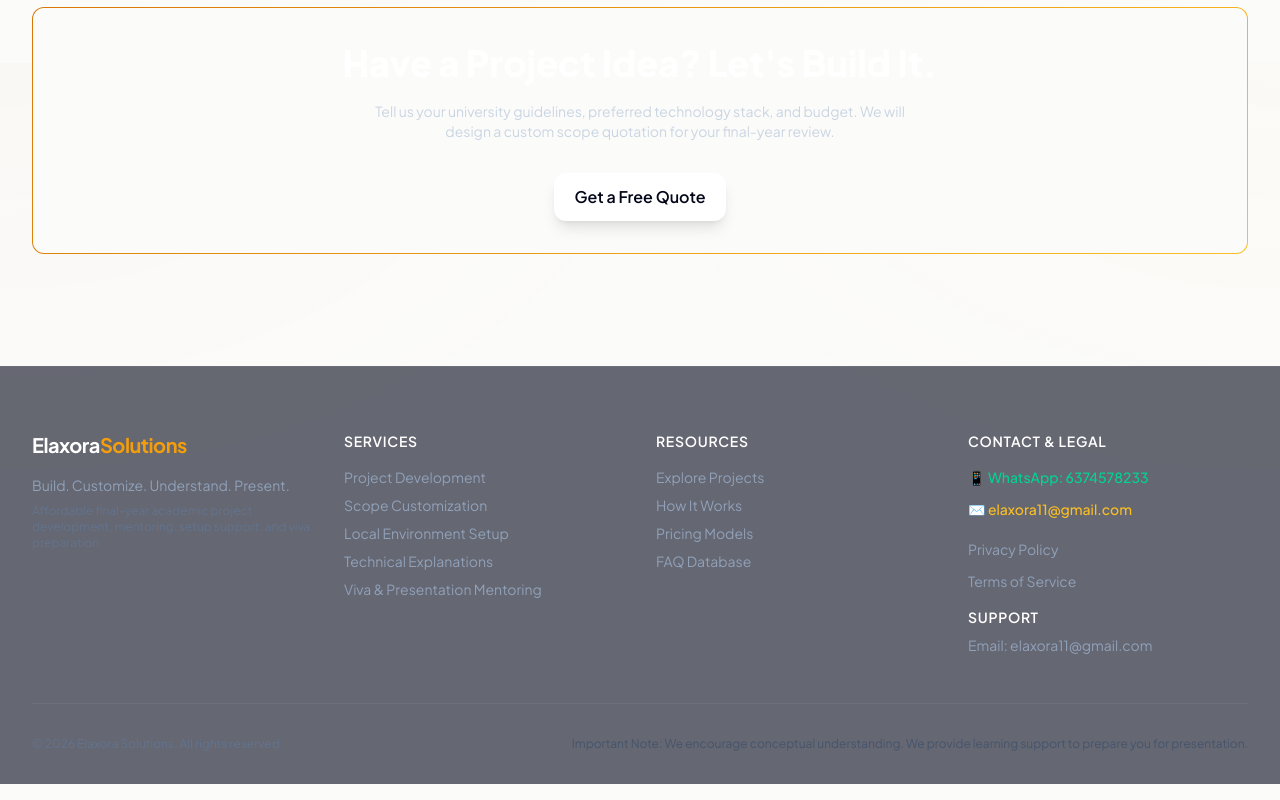
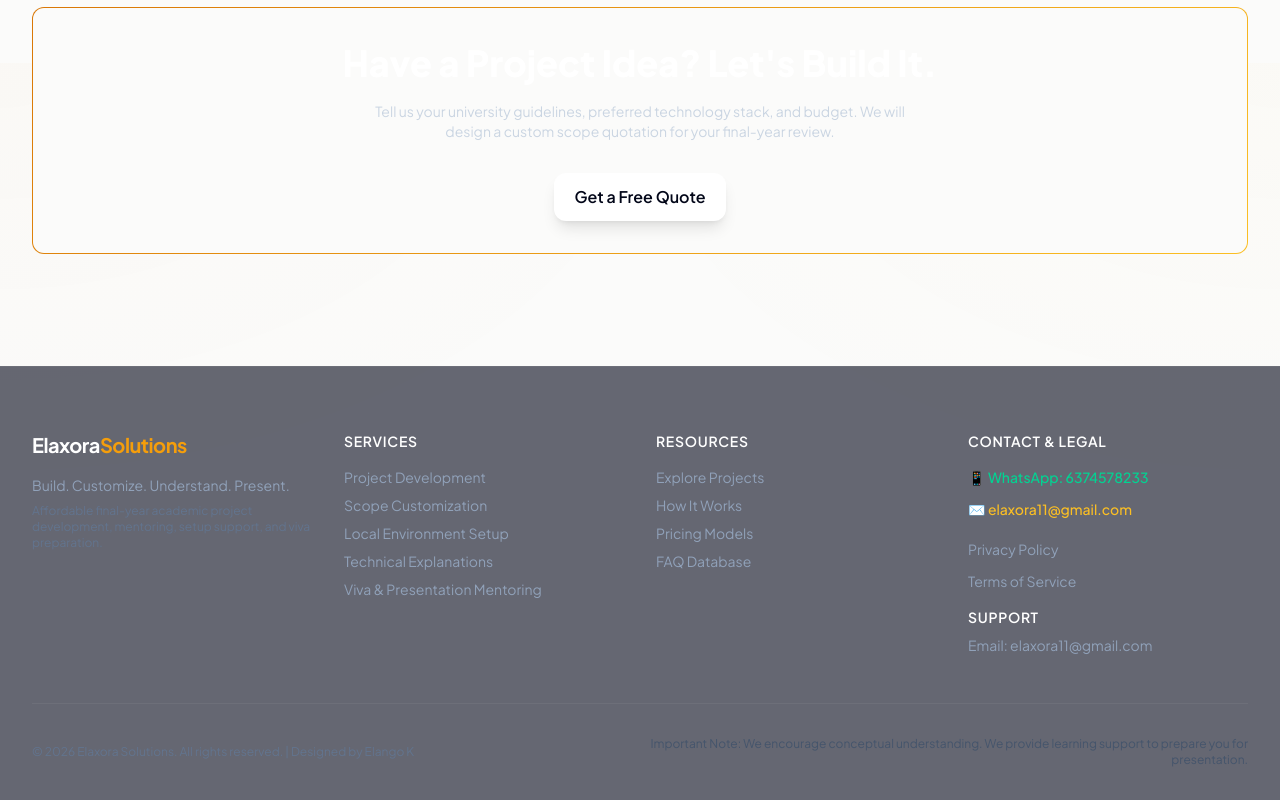
Before and after one commit to elango2601/Elaxora_Project, a Next.js app in the folder frontend/: page / in a window 1280 px wide. Shown: the part 3137-3937 px from the top of the page. Built offline with nearby package versions, Linux system fonts and the light colour scheme; no server answers.

Commit message:
Add Designed by Elango K

```diff
--- a/frontend/src/app/output.css
+++ b/frontend/src/app/output.css
@@ -1400,6 +1400,9 @@
   .text-left {
     text-align: left;
   }
+  .text-right {
+    text-align: right;
+  }
   .font-mono {
     font-family: var(--font-mono);
   }
@@ -2088,6 +2091,9 @@
     }
     .md\:hidden {
       display: none;
+    }
+    .md\:inline {
+      display: inline;
     }
     .md\:h-screen {
       height: 100vh;
--- a/frontend/src/components/Footer.tsx
+++ b/frontend/src/components/Footer.tsx
@@ -92,9 +92,9 @@ export default function Footer() {
         </div>
 
         {/* Copy block */}
-        <div className="border-t border-white/5 pt-8 flex flex-col md:flex-row justify-between items-center text-xs text-slate-500">
-          <p>© {new Date().getFullYear()} Elaxora Solutions. All rights reserved.</p>
-          <p className="mt-2 md:mt-0 text-slate-600">
+        <div className="border-t border-white/5 pt-8 flex flex-col md:flex-row justify-between items-center text-xs text-slate-500 gap-4">
+          <p>© {new Date().getFullYear()} Elaxora Solutions. All rights reserved. <br className="md:hidden" /> <span className="hidden md:inline">|</span> Designed by Elango K</p>
+          <p className="text-slate-600 max-w-2xl text-right">
             Important Note: We encourage conceptual understanding. We provide learning support to prepare you for presentation.
           </p>
         </div>
```
